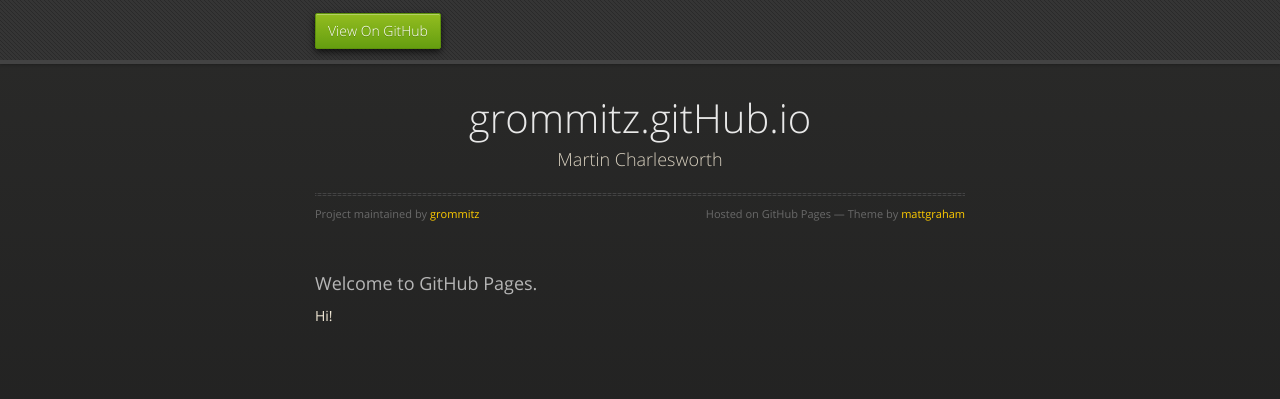
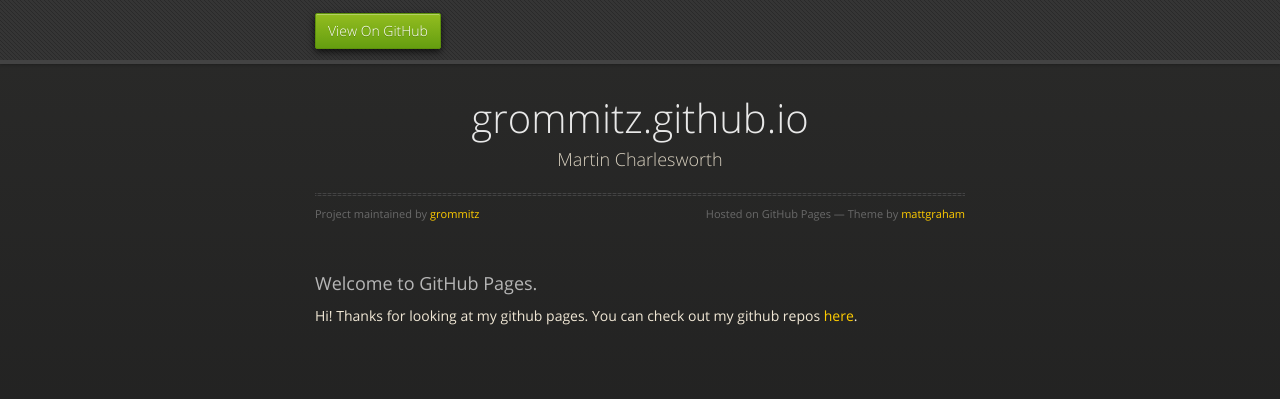
Before and after one commit to grommitz/grommitz.github.io, a plain HTML site: page index.html in a window 1280 px wide. Drawn offline with nearby package versions, Linux system fonts and the light colour scheme.

Commit message:
Update index.html
a bit of text

```diff
--- a/index.html
+++ b/index.html
@@ -28,7 +28,7 @@
 
       <section>
         <div id="title">
-          <h1>grommitz.gitHub.io</h1>
+          <h1>grommitz.github.io</h1>
           <p>Martin Charlesworth</p>
           <hr>
           <span class="credits left">Project maintained by <a href="https://github.com/grommitz">grommitz</a></span>
@@ -38,7 +38,7 @@
         <h3>
 <a id="welcome-to-github-pages" class="anchor" href="#welcome-to-github-pages" aria-hidden="true"><span class="octicon octicon-link"></span></a>Welcome to GitHub Pages.</h3>
 
-<p>Hi!</p>
+<p>Hi! Thanks for looking at my github pages. You can check out my github repos <a href="https://github.com/grommitz">here</a>.</a></p>
 
 </section>
 
```
